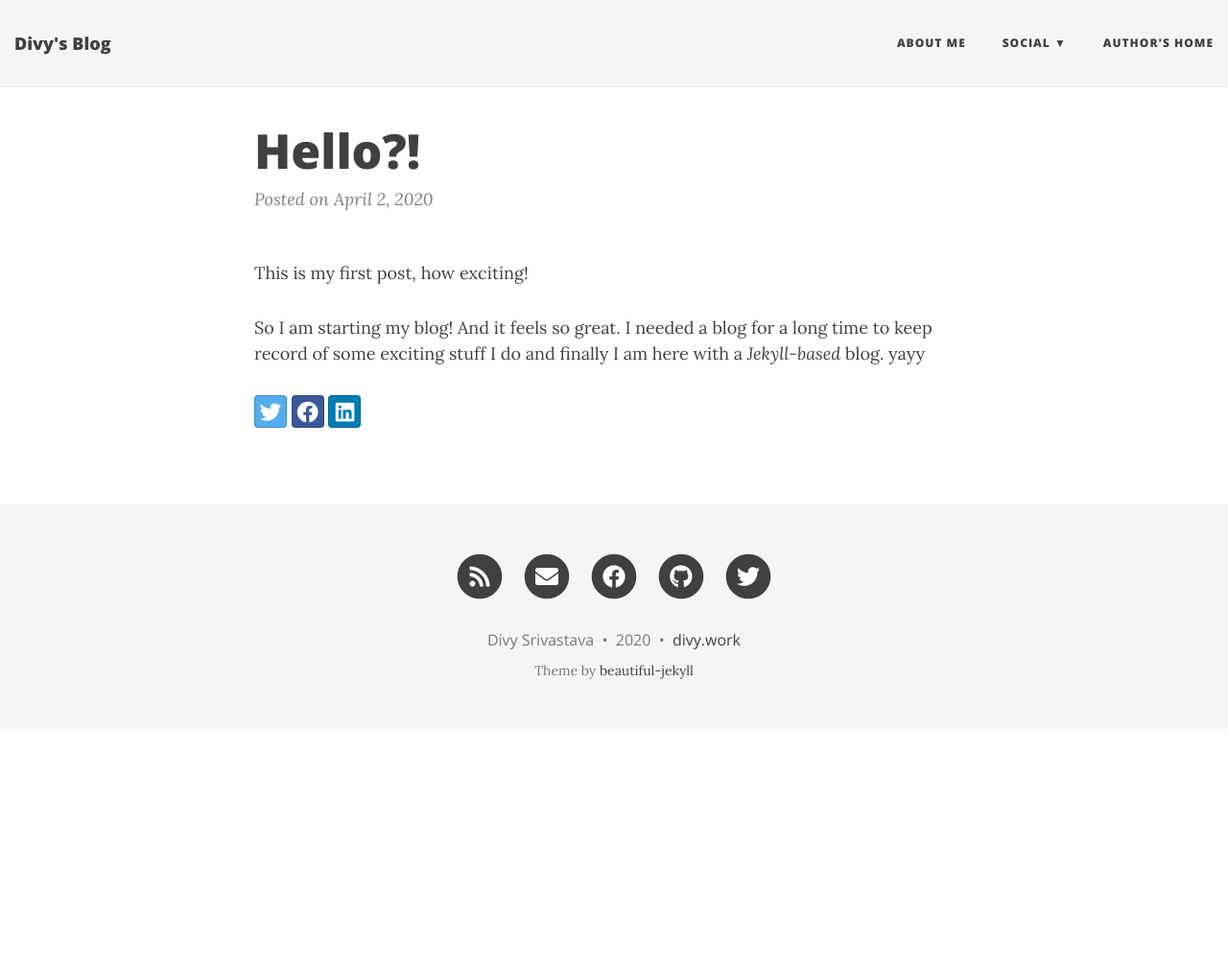
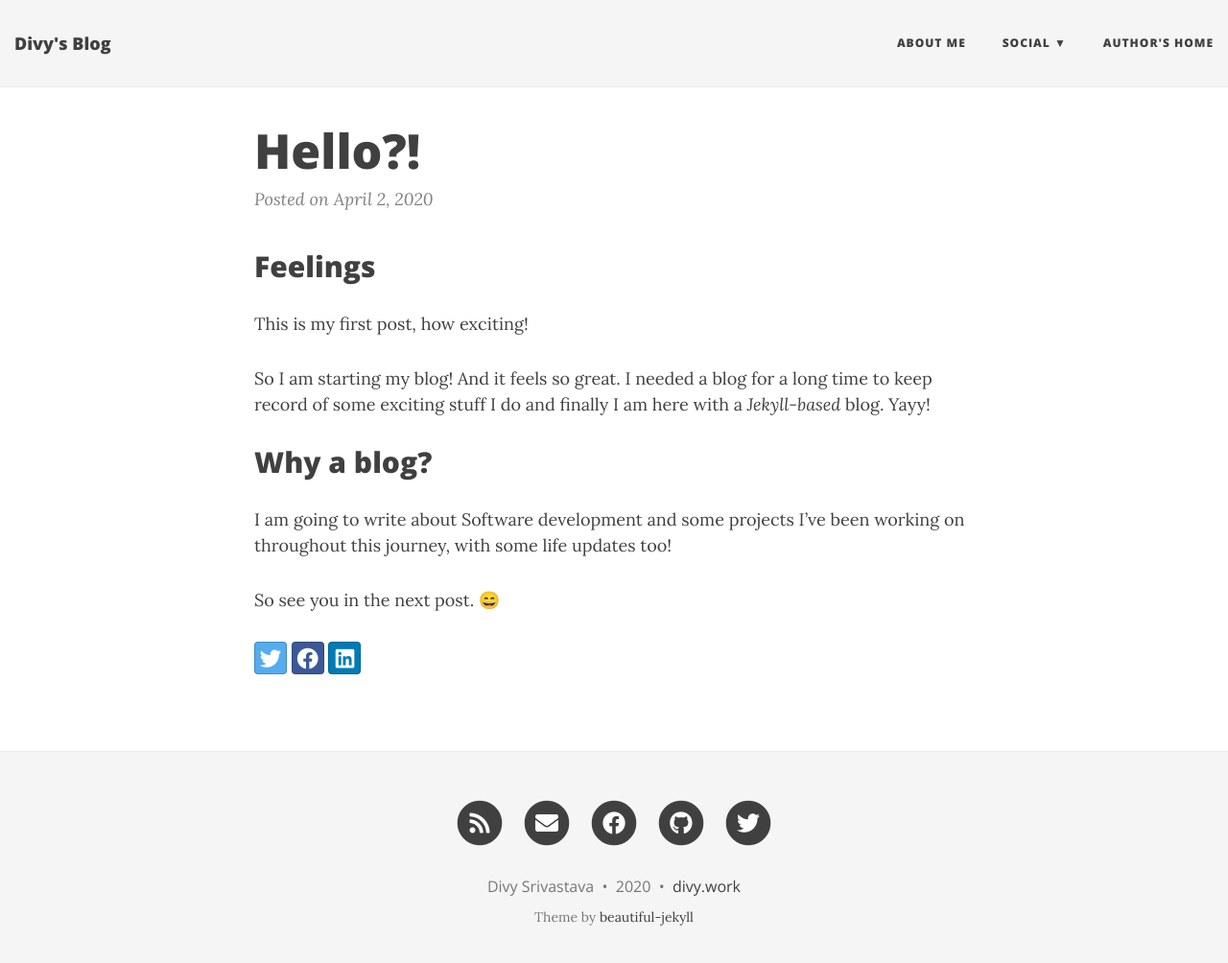
Before and after one commit to littledivy/blog.divy.work, a Jekyll site: the page built from _posts/2020-04-02-first-post.md, in a window 1280 px wide and 1017 px high. Shown: the top 1004 px of the window at 96% size. Built offline with Jekyll 4.4.1, drawn with Linux system fonts in a browser that asks for light colours; nearby versions of some CDN libraries; emoji names are drawn with the system emoji font.

Commit message:
first post

```diff
--- a/_posts/2020-04-02-first-post.md
+++ b/_posts/2020-04-02-first-post.md
@@ -3,6 +3,14 @@ layout: post
 title: Hello?!
 ---
 
+## Feelings
+
 This is my first post, how exciting!
 
-So I am starting my blog! And it feels so great. I needed a blog for a long time to keep record of some exciting stuff I do and finally I am here with a _Jekyll-based_ blog. yayy
+So I am starting my blog! And it feels so great. I needed a blog for a long time to keep record of some exciting stuff I do and finally I am here with a _Jekyll-based_ blog. Yayy!
+
+## Why a blog?
+
+I am going to write about Software development and some projects I've been working on throughout this journey, with some life updates too!
+
+So see you in the next post. :smile:
```
